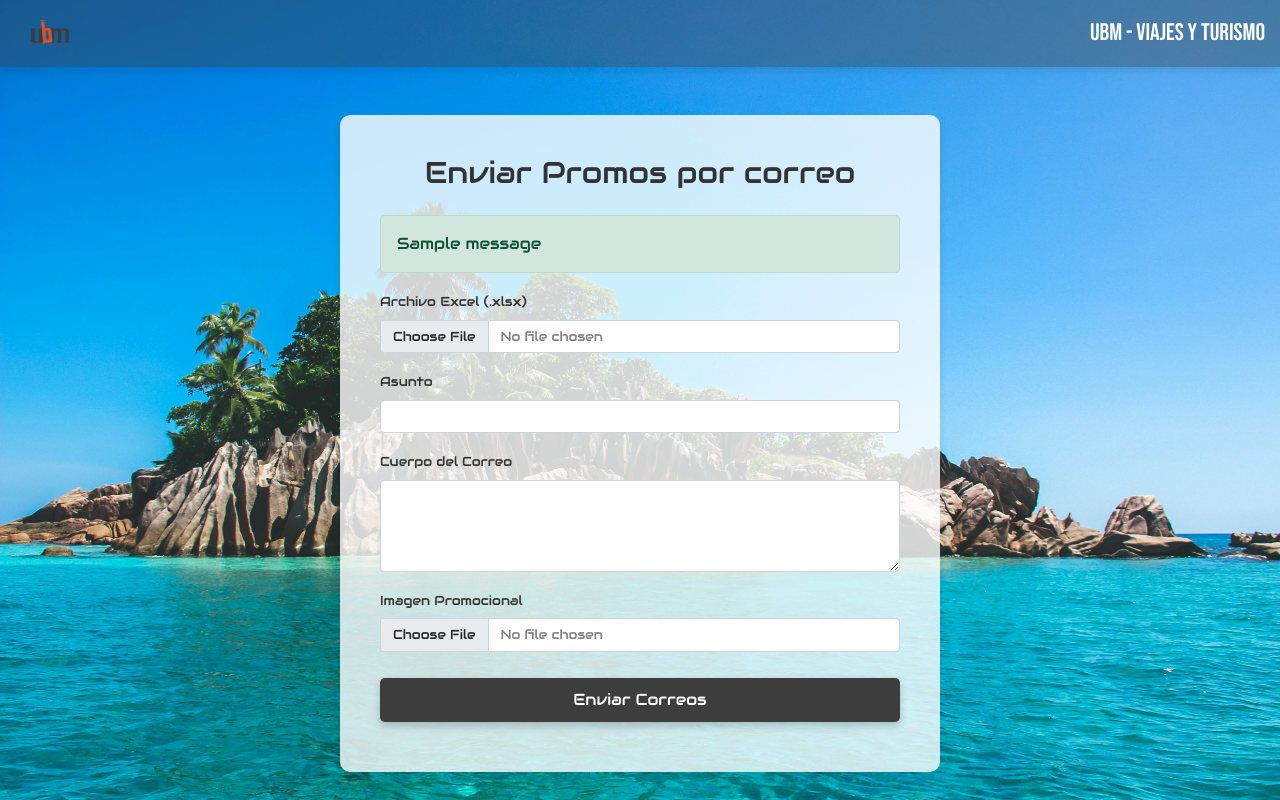
After one commit to dmbruno/ubmtool, a Flask app: page /mass_email in a window 1280 px wide. The commit adds this page. Run offline with Flask 3, Linux system fonts and the light colour scheme; one stand-in notice (Sample message) is shown; some libraries are stand-ins or nearby versions.

Commit message:
se agrego funcionalidad de envio de correos masivos

```diff
--- a/src/app.py
+++ b/src/app.py
@@ -2,10 +2,20 @@ import os
 from flask import Flask, jsonify, render_template, request, redirect, send_from_directory, url_for
 from flask_mysqldb import MySQL
 from werkzeug.utils import secure_filename
+from extensions import mail
+from dotenv import load_dotenv
+
+load_dotenv()
+
 
 
 app = Flask(__name__)
+app.secret_key = os.environ.get('SECRET_KEY', 'napoleon')
+print(f"SECRET_KEY cargada: {app.config['SECRET_KEY']}")
+
 mysql = MySQL(app)
+
+
 
 # Configurar la conexión a MySQL
 app.config['MYSQL_HOST'] = 'localhost'
@@ -15,7 +25,17 @@ app.config['MYSQL_DB'] = 'pasaportes'
 
 app.config['UPLOADS'] = os.path.join(os.path.dirname(os.path.abspath(__file__)), 'uploads')
 
+app.config['MAIL_SERVER'] = 'smtp.gmail.com'  # Servidor SMTP de Gmail
+app.config['MAIL_PORT'] = 587  # Puerto SMTP para TLS
+app.config['MAIL_USE_TLS'] = True  # TLS habilitado para seguridad
+app.config['MAIL_USERNAME'] = 'dmbruno61@gmail.com'  # Cambiar por tu correo
+app.config['MAIL_PASSWORD'] = 'nswpxemottqtkbut'  # Cambiar por tu contraseña
+app.config['MAIL_DEFAULT_SENDER'] = 'dmbruno61@gmail.com'
 
+mail.init_app(app)
+
+from mass_email import mass_email_bp
+app.register_blueprint(mass_email_bp)
 
 ALLOWED_EXTENSIONS = {'png', 'jpg', 'jpeg', 'gif'}
 
@@ -26,7 +46,9 @@ def uploads(filename):
     return send_from_directory(os.path.join('UPLOADS'), filename)
 
 
-
+@app.route('/mass_email')
+def mass_email():
+    return render_template('mass_email.html')
 
 @app.route('/')
 def index():
@@ -38,6 +60,7 @@ def ver_cliente(id):
     sql = "SELECT * FROM clientes WHERE id = %s"
     cur.execute(sql, (id,))
     cliente = cur.fetchone()
+
     cur.close()
     return render_template('clientes/cliente.html', cliente=cliente)
 
--- /dev/null
+++ b/src/extensions.py
@@ -0,0 +1,3 @@
+from flask_mail import Mail
+
+mail = Mail()
--- a/src/static/css/style.css
+++ b/src/static/css/style.css
@@ -3,10 +3,6 @@
     background-color: rgb(106, 115, 142); /* Gris claro  537495*/
   }
 
-
-
-
-  /* header */
 /* styles.css */
 .nav-link-custom {
     color: white !important;  /* Texto blanco */
--- /dev/null
+++ b/src/static/css/style_mass_email.css
@@ -0,0 +1,132 @@
+/* General styles */
+body {
+
+    background: url("../fondoUbm.jpg") no-repeat center center fixed;
+    background-size: cover;
+    color: #333;
+    margin: 0;
+    padding: 0;
+    min-height: 100vh;
+    display: flex;
+    flex-direction: column;
+    align-items: center;
+}
+
+.contenedor {
+    background-color: rgba(255, 255, 255, 0.8);
+    padding: 40px;
+    border-radius: 10px;
+    box-shadow: 0 4px 8px rgba(0, 0, 0, 0.1);
+    font-family: "audiowide", serif;
+    max-width: 600px;
+    /* Ancho máximo del formulario */
+    width: 100%;
+    /* Ajusta al 100% dentro del contenedor */
+
+}
+
+.etiqueta {
+    text-align: left;
+    color: gray;
+    font-size: 13px;
+}
+
+
+.titulo {
+    font-family: "audiowide", serif;
+    font-weight: 400;
+    font-style: normal;
+    font-size: 30px;
+    text-align: center;
+}
+.encabezado{
+    font-family: "bebas neue", serif;
+    font-weight: 400;
+    font-style: normal;
+}
+
+.form-label {
+    font-size: 13px;
+}
+
+.btn-custom {
+    background-color: rgb(61, 61, 61);
+    /* Same color as in header for consistency */
+    color: white;
+    width: 100%;
+    margin: 10px 0;
+    padding: 10px;
+    border: none;
+
+    font-family: "Audiowide", serif;
+    font-weight: 400;
+    font-style: normal;
+
+    border-radius: 5px;
+    box-shadow: 0 4px 8px rgba(0, 0, 0, 0.2);
+    /* Subtle shadow for button lift */
+    transition: background-color 0.3s ease, transform 0.3s ease;
+}
+
+/* Button hover effect */
+.btn-custom:hover {
+    background-color: #0056b3;
+    /* Darker shade on hover */
+    transform: translateY(-2px);
+    /* Subtle upward lift on hover */
+}
+
+/* Button active effect for user feedback */
+.btn-custom:active {
+    background-color: #004494;
+    transform: translateY(0);
+}
+
+/* Flex container for buttons */
+.button-container {
+    display: flex;
+    flex-direction: column;
+    /* Stack buttons vertically for a minimalist look */
+    gap: 15px;
+    /* Spacing between buttons for better visibility */
+}
+
+header {
+    width: 100%;
+    background-color: rgba(61, 61, 61, 0.4);
+    /* Semi-transparent background for readability */
+    color: white;
+    padding-top: 15px;
+    padding-right: 15px;
+    display: flex;
+    justify-content: flex-end;
+    font-size: 1.5em;
+
+    font-family: "bebas neue", serif;
+    font-weight: 400;
+    font-style: normal;
+
+    box-shadow: 0 4px 8px rgba(0, 0, 0, 0.1);
+    /* Subtle shadow for depth */
+    position: relative;
+
+}
+
+.header-logo {
+    position: absolute;
+    top: 50%;
+    left: 20px;
+    transform: translateY(-50%);
+    width: 60px;
+
+}
+
+.logo {
+    margin-bottom: 30px;
+    width: 200px;
+    /* Reduced logo size for better balance */
+}
+.progress-bar {
+    background-color: #28a745; /* Verde para indicar éxito */
+    transition: width 0.4s ease; /* Transición suave */
+}
--- /dev/null
+++ b/src/static/js/progress.js
@@ -0,0 +1,50 @@
+document.addEventListener("DOMContentLoaded", function () {
+    const form = document.getElementById('emailForm');
+    const progressBarContainer = document.getElementById('progressBarContainer');
+    const progressBar = document.getElementById('progressBar');
+
+    form.addEventListener('submit', async function (e) {
+        e.preventDefault(); // Evita que el formulario haga un submit tradicional
+
+        // Muestra la barra de progreso
+        progressBarContainer.style.display = 'block';
+        progressBar.style.width = '0%';
+        progressBar.setAttribute('aria-valuenow', 0);
+
+        const formData = new FormData(form);
+
+        try {
+            const response = await fetch('/mass_email', {
+                method: 'POST',
+                body: formData,
+            });
+
+            if (response.ok) {
+                // Conectar con el endpoint de progreso
+                const eventSource = new EventSource('/mass_email/progress');
+                eventSource.onmessage = function (event) {
+                    const progress = parseInt(event.data);
+                    progressBar.style.width = `${progress}%`;
+                    progressBar.setAttribute('aria-valuenow', progress);
+                    progressBar.textContent = `${progress}%`;
+
+                    // Finalizar conexión cuando el progreso sea 100%
+                    if (progress === 100) {
+                        eventSource.close();
+                        progressBar.textContent = "Envío completado!";
+                        setTimeout(() => {
+                            location.reload(); // Recargar la página después de completar
+                        }, 2000);
+                    }
+                };
+            } else {
+                const errorText = await response.text();
+                console.error("Error del servidor:", errorText);
+                alert("Error al procesar el envío. Revisa la consola para más detalles.");
+            }
+        } catch (error) {
+            console.error("Error al enviar los correos:", error);
+            progressBarContainer.style.display = 'none'; // Oculta la barra en caso de error
+        }
+    });
+});
--- a/src/templates/clientes/index.html
+++ b/src/templates/clientes/index.html
@@ -22,11 +22,9 @@
     <style>
         /* General body styling */
         body {
-
             background: url("{{ url_for('static', filename='fondoUbm.jpg') }}") no-repeat center center fixed;
             background-size: cover;
             color: #333;
-            /* Neutral color for text */
             margin: 0;
             padding: 0;
             min-height: 100vh;
@@ -157,6 +155,7 @@
                 <button class="btn btn-custom" onclick="window.location.href='/clientes/'">Pasajeros</button>
                 <button class="btn btn-custom" onclick="window.location.href='/clientes/'">Buscar Pasajero</button>
                 <button class="btn btn-custom" onclick="window.location.href='/create/'">Alta de Pasajero</button>
+                <button class="btn btn-custom" onclick="window.location.href='/mass_email'">Envio de Correos</button>
             </div>
         </div>
     </div>
--- /dev/null
+++ b/src/templates/mass_email/mass_email.html
@@ -0,0 +1,65 @@
+<!DOCTYPE html>
+<html lang="en">
+
+<head>
+    <meta charset="UTF-8">
+    <meta name="viewport" content="width=device-width, initial-scale=1.0">
+    <title>Envio de correos masivos</title>
+    <link rel="stylesheet" href="https://cdnjs.cloudflare.com/ajax/libs/bootstrap/5.1.3/css/bootstrap.min.css">
+    <link rel="stylesheet" href="{{ url_for('static', filename='css/style_mass_email.css') }}">
+    <link href="https://fonts.googleapis.com/css2?family=Audiowide&display=swap" rel="stylesheet">
+    <link rel="preconnect" href="https://fonts.googleapis.com">
+    <link href="https://fonts.googleapis.com/css2?family=Bebas+Neue&family=Lilita+One&display=swap" rel="stylesheet">
+    <link rel="preconnect" href="https://fonts.gstatic.com" crossorigin>
+
+</head>
+
+<body>
+    <header>
+        <a href="{{ url_for('index') }}">
+            <img src="{{ url_for('static', filename='logo-final-02.png') }}" alt="Logo de la Empresa"
+                class="header-logo">
+        </a>
+        <p class="encabezado">
+            UBM - Viajes y Turismo
+        </p>
+    </header>
+    <div class="contenedor mt-5">
+        <h1 class="mb-4 titulo">Enviar Promos por correo</h1>
+        {% with messages = get_flashed_messages(with_categories=true) %}
+        {% if messages %}
+        {% for category, message in messages %}
+        <div class="alert alert-{{ category }}">{{ message }}</div>
+        {% endfor %}
+        {% endif %}
+        {% endwith %}
+        <form id="emailForm" method="POST" enctype="multipart/form-data">
+            <div class="mb-3">
+                <label for="file" class="form-label">Archivo Excel (.xlsx)</label>
+                <input type="file" class="form-control etiqueta" id="file" name="file" accept=".xlsx" required>
+            </div>
+            <div class="mb-3">
+                <label for="subject" class="form-label">Asunto</label>
+                <input type="text" class="form-control etiqueta" id="subject" name="subject" required>
+            </div>
+            <div class="mb-3">
+                <label for="body" class="form-label">Cuerpo del Correo</label>
+                <textarea class="form-control etiqueta" id="body" name="body" rows="4" required></textarea>
+            </div>
+            <div class="mb-3">
+                <label for="image" class="form-label">Imagen Promocional</label>
+                <input type="file" class="form-control etiqueta" id="image" name="image" accept="image/*">
+            </div>
+            <button type="submit" class="btn btn-primary btn-custom">Enviar Correos</button>
+        </form>
+
+        <!-- Barra de progreso -->
+        <div class="progress mt-3" style="display: none;" id="progressBarContainer">
+            <div class="progress-bar progress-bar-striped progress-bar-animated" id="progressBar" role="progressbar"
+                style="width: 0%;" aria-valuenow="0" aria-valuemin="0" aria-valuemax="100"></div>
+        </div>
+    </div>
+    <script src="{{ url_for('static', filename='js/progress.js') }}"></script>
+</body>
+
+</html>
```
Also changed, not shown: src/mass_email.py (added, +138 -0 lines), src/uploads/WhatsApp_Image_2024-08-05_at_20.34.17.jpeg (added), src/uploads/dni-dorso.jpg (added), src/uploads/dni-frente.jpg (added), src/uploads/fotoBot1.jpeg (added), src/uploads/fotoBot2.jpeg (added), 3 other files.
